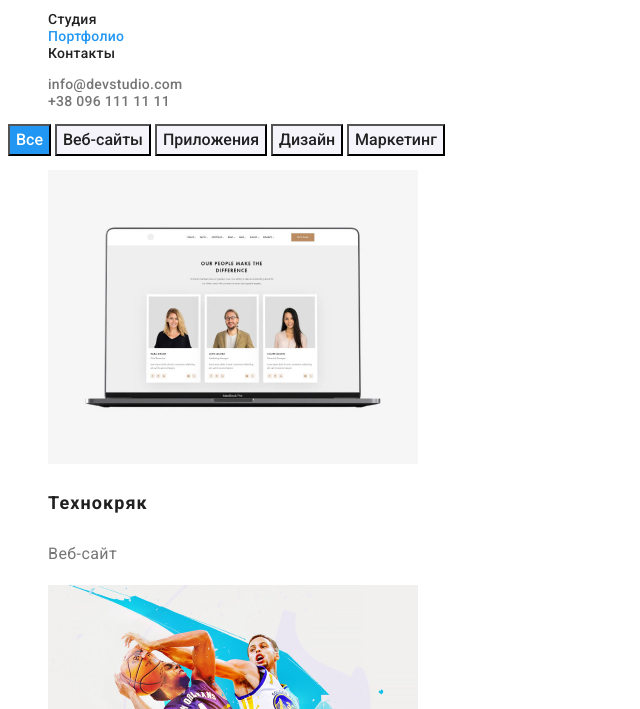
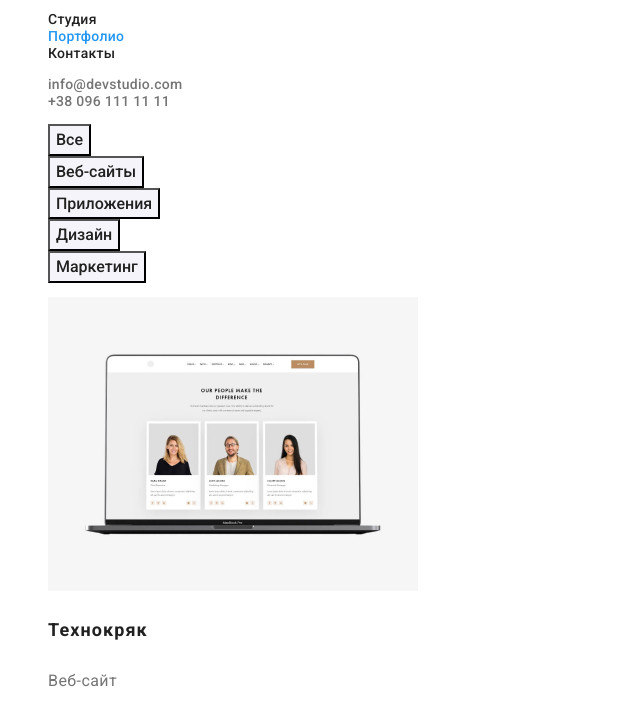
Before and after one commit to iramacarilla/goit-markup-hw-02, a plain HTML site: page portfolio.html in a window 1280 px wide. Shown: the part 41-750 px from the top of the page, without its empty margins (0-640 px from the left). Drawn offline with Linux system fonts and the light colour scheme.

Commit message:
Добавляет другой фоновый цвет в футер и кнопку

```diff
--- a/css/styles.css
+++ b/css/styles.css
@@ -130,7 +130,7 @@ text-transform: uppercase;
 }
 /*footer*/
     .footer {
-        background-color: var(--titel-color);
+        background-color: #2F303A;
     }
     .footer .logo-element
     {
@@ -166,10 +166,6 @@ text-transform: uppercase;
         background-color: var(--brand-color);
         color: var(--white-color);
     }
-    .secondary-button button.current{
-        background-color: var(--brand-color);
-        color: var(--white-color);
-    }
     /*portfolio*/
     .portfolio .portfolio-title {
         color: var(--titel-color);
--- a/portfolio.html
+++ b/portfolio.html
@@ -25,11 +25,14 @@
     </header>
     <main>
         <section class="secondary-button">
-            <button type="button" class="current">Все</button>
-            <button type="button">Веб-сайты</button>
-            <button  type="button">Приложения</button>
-            <button  type="button">Дизайн</button>
-            <button  type="button">Маркетинг</button>
+            <ul class="list">
+                <li><button type="button">Все</button></li>
+                <li><button type="button">Веб-сайты</button></li>
+                <li><button  type="button">Приложения</button></li>
+                <li><button  type="button">Дизайн</button></li>
+                <li><button  type="button">Маркетинг</button></li>
+            </ul>
+
         </section>
         <section class="portfolio" >
             <ul class="list">
```
